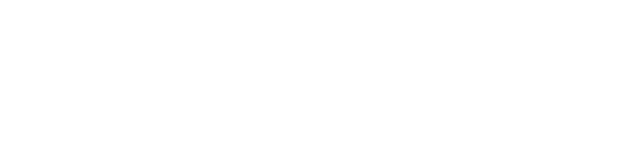
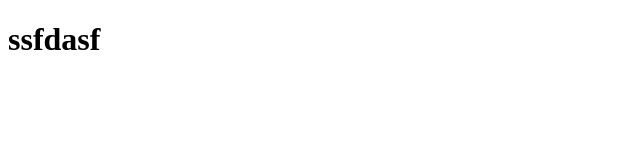
Before and after one commit to Rasenthiran/Practice-Repository, a plain HTML site: page app.html in a window 1280 px wide. Shown: the whole page, without its empty margins (0-640 px from the left). Drawn offline with Linux system fonts and the light colour scheme.

Commit message:
Update app.html

```diff
--- a/app.html
+++ b/app.html
@@ -6,6 +6,6 @@
     <title>Document</title>
 </head>
 <body>
-
+    <h1>ssfdasf</h1>
 </body>
 </html>
```
